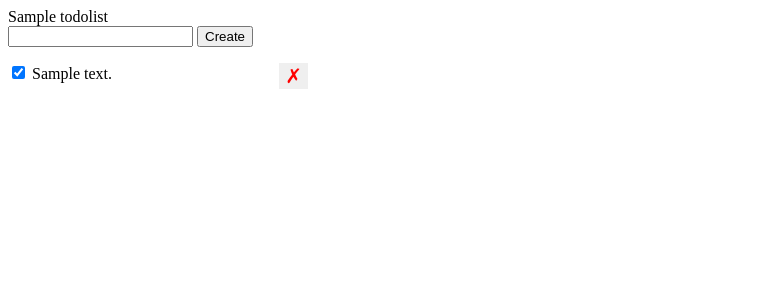
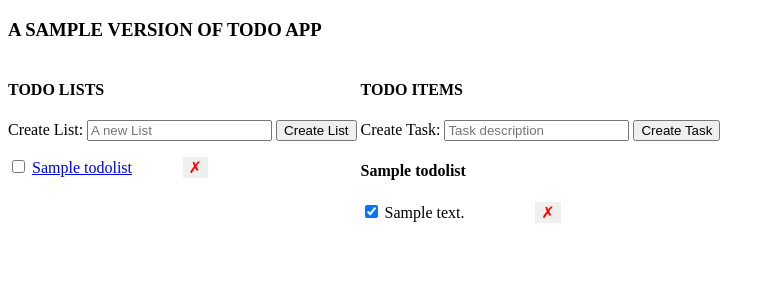
Before and after one commit to mrkamot1979/nryoucandoit, a Flask app: page /lists/1 in a window 1280 px wide. Shown: the top 300 px of the page, without its empty margins (0-775 px from the left). Run offline with Flask 2, Linux system fonts and the light colour scheme; tables that the repository leaves empty hold one stand-in row (values such as "Sample post").

Commit message:
Working code

```diff
--- a/app.py
+++ b/app.py
@@ -4,90 +4,198 @@ from flask_migrate import Migrate
 import sys
 
 app = Flask(__name__)
-app.config['SQLALCHEMY_DATABASE_URI'] = 'postgres://rogelio.roldan@localhost:5432/todoapp'
+app.config['SQLALCHEMY_DATABASE_URI'] = 'postgresql://rogelio.roldan@localhost:5432/todoapp'
 app.config['SQLALCHEMY_TRACK_MODIFICATIONS'] = False
 db = SQLAlchemy(app)
+
 migrate = Migrate(app, db)
 
-class TodoList(db.Model):
-      __tablename__ = 'todolists'
-      id = db.Column(db.Integer, primary_key=True)
-      name = db.Column(db.String(), nullable=False)
-      todos = db.relationship('Todo', backref='list', lazy=True)
 
 class Todo(db.Model):
-  __tablename__ = 'todos'
-  id = db.Column(db.Integer, primary_key=True)
-  description = db.Column(db.String(), nullable=False)
-  completed = db.Column(db.Boolean, nullable=False, default=False)
-  list_id = db.Column(db.Integer, db.ForeignKey('todolists.id'), nullable=False)
+    __tablename__ = "todos"
+    id = db.Column(db.Integer, primary_key=True)
+    description = db.Column(db.String(), nullable=False)
+    completed = db.Column(db.Boolean, nullable=False, default=False)
+    list_id = db.Column(db.Integer, db.ForeignKey(
+        'todolists.id'), nullable=False)
 
-  def __repr__(self):
-    return f'<Todo {self.id} {self.description}, list {self.list_id}>'
+    def __repr__(self):
+        return f'<Todo ID: {self.id}, description: {self.description}, complete: {self.complete}>'
 
 
+class TodoList(db.Model):
+    __tablename__ = "todolists"
+    id = db.Column(db.Integer, primary_key=True)
+    name = db.Column(db.String(), nullable=False)
+    todos = db.relationship('Todo', backref='list', lazy=True)
+
+    def __repr__(self):
+        return f'<TodoList ID: {self.id}, name: {self.name}, todos: {self.todos}>'
 
 
-@app.route('/todos/<todo_id>', methods=['DELETE'])
-def delete_todo(todo_id):
-  try:
-    Todo.query.filter_by(id=todo_id).delete()
-    db.session.commit()
-  except:
-    db.session.rollback()
-  finally:
-    db.session.close()
-  return jsonify({ 'success': True })
-
-# note: more conventionally, we would write a
-# POST endpoint to /todos for the create endpoint:
-# @app.route('/todos', method=['POST'])
 @app.route('/todos/create', methods=['POST'])
 def create_todo():
-  error = False
-  body = {}
-  try:
-    description = request.get_json()['description']
-    todo = Todo(description=description, completed=False)
-    db.session.add(todo)
-    db.session.commit()
-    body['id'] = todo.id
-    body['completed'] = todo.completed
-    body['description'] = todo.description
-  except:
-    error = True
-    db.session.rollback()
-    print(sys.exc_info())
-  finally:
-    db.session.close()
-  if error:
-    abort (400)
-  else:
-    return jsonify(body)
+    error = False
+    body = {}
+    try:
+        description = request.get_json()['description']
+        list_id = request.get_json()['list_id']
+        todo = Todo(description=description, completed=False, list_id=list_id)
+        db.session.add(todo)
+        db.session.commit()
+        body['id'] = todo.id
+        body['completed'] = todo.completed
+        body['description'] = todo.description
+    except():
+        db.session.rollback()
+        error = True
+        print(sys.exc_info())
+    finally:
+        db.session.close()
+    if error:
+        abort(500)
+    else:
+        return jsonify(body)
+
+@app.route('/todos/<todo_id>/set-complete', methods=['POST'])
+def update_todo(todo_id):
+    error = False
+    try:
+        complete = request.get_json()['complete']
+        todo = Todo.query.get(todo_id)
+        print('Todo: ', todo)
+        todo.complete = complete
+        db.session.commit()
+    except():
+        db.session.rollback()
+        error = True
+        print(sys.exc_info())
+    finally:
+        db.session.close()
+    if error:
+        abort(500)
+    else:
+        return redirect(url_for('index'))
+
+@app.route('/todos/<todo_id>/delete', methods=['DELETE'])
+def delete_todo(todo_id):
+    error = False
+    try:
+        #Todo.query.filter_by(id=todo_id).delete()
+        todo = Todo.query.get(todo_id)
+        db.session.delete(todo)
+        db.session.commit()
+    except():
+        db.session.rollback()
+        error = True
+    finally:
+        db.session.close()
+    if error:
+        abort(500)
+    else:
+        return jsonify({'success': True})
 
 @app.route('/todos/<todo_id>/set-completed', methods=['POST'])
 def set_completed_todo(todo_id):
-  try:
-    completed = request.get_json()['completed']
-    print('completed', completed)
-    todo = Todo.query.get(todo_id)
-    todo.completed = completed
-    db.session.commit()
-  except:
-    db.session.rollback()
-  finally:
-    db.session.close()
-  return redirect(url_for('index'))
+    error = False
+
+    try:
+        completed = request.get_json()['completed']
+
+        todo = Todo.query.get(todo_id)
+        todo.completed = completed
+
+        db.session.commit()
+    except:
+        db.session.rollback()
+
+        error = True
+    finally:
+        db.session.close()
+
+    if error:
+        abort(500)
+    else:
+        return '', 200
+
+@app.route('/')
+def index():
+    return redirect(url_for('get_list_todos', list_id=1))
 
 @app.route('/lists/<list_id>')
 def get_list_todos(list_id):
-  return render_template('index.html',
-    lists=TodoList.query.all(),
-    todos=Todo.query.filter_by(list_id=list_id).order_by('id').all()
-  )
+    lists = TodoList.query.all()
+    active_list = TodoList.query.get(list_id)
+    todos = Todo.query.filter_by(list_id=list_id).order_by('id').all()
+
+    return render_template('index.html', todos=todos, lists=lists, active_list=active_list)
+
+@app.route('/lists/create', methods=['POST'])
+def create_list():
+    error = False
+    body = {}
+    try:
+        name = request.get_json()['name']
+        todolist = TodoList(name=name)
+        db.session.add(todolist)
+        db.session.commit()
+        body['id'] = todolist.id
+        body['name'] = todolist.name
+    except():
+        db.session.rollback()
+        error = True
+        print(sys.exc_info)
+    finally:
+        db.session.close()
+    if error:
+        abort(500)
+    else:
+        return jsonify(body)
+
+@app.route('/lists/<list_id>/delete', methods=['DELETE'])
+def delete_list(list_id):
+    error = False
+    try:
+        list = TodoList.query.get(list_id)
+        for todo in list.todos:
+            db.session.delete(todo)
+
+        db.session.delete(list)
+        db.session.commit()
+    except():
+        db.session.rollback()
+        error = True
+    finally:
+        db.session.close()
+    if error:
+        abort(500)
+    else:
+        return jsonify({'success': True})
 
 
-@app.route('/')
-def index():
-  return redirect(url_for('get_list_todos', list_id=1)
-  )
+@app.route('/lists/<list_id>/set-completed', methods=['POST'])
+def set_completed_list(list_id):
+    error = False
+
+    try:
+        list = TodoList.query.get(list_id)
+
+        for todo in list.todos:
+            todo.completed = True
+
+        db.session.commit()
+    except:
+        db.session.rollback()
+
+        error = True
+    finally:
+        db.session.close()
+
+    if error:
+        abort(500)
+    else:
+        return '', 200
+
+
+if __name__ == '__main__':
+    app.run(debug=True)
--- a/templates/index.html
+++ b/templates/index.html
@@ -1,5 +1,7 @@
-<html>
+<!DOCTYPE html>
+<html lang="en">
   <head>
+    <meta http-equiv="refresh" content="60">
     <title>Todo App</title>
     <style>
       .hidden {
@@ -7,9 +9,8 @@
       }
       ul {
         list-style: none;
-        padding: 0;
-        margin: 0;
-        width: 300px;
+        padding-left: 0;
+        width: 200px;
       }
       li {
         clear: both;
@@ -21,54 +22,103 @@
         color: red;
         float: right;
         cursor: pointer;
-        font-size: 20px;
+        font-size: 16px;
       }
-      ul {
+      .lists-wrapper, .todos-wrapper {
         display: inline-block;
+        vertical-align: top;
       }
     </style>
   </head>
   <body>
+    <h3>A SAMPLE VERSION OF TODO APP</h3>
+    <div class="lists-wrapper">
+        <h4>TODO LISTS</h4>
+        <form action="/lists/create" method="POST" id="list-form">
+          <label for="todolist">Create List:</label>
+          <input type="text" name="todolist" id="todolist-input" placeholder="A new List" data-id="{{ active_list.id }}"/>
+          <button type="submit">Create List</button>
+        </form>
       <ul id="lists">
         {% for list in lists %}
-      <li>{{ list.name }}</li>
+        <li>
+          <input type="checkbox" data-id="{{ list.id }}" class="list-check-completed">
+          <a href="/lists/{{ list.id }}">{{ list.name }}</a>
+          <button class="delete-list" data-id="{{ list.id }}">&cross;</button>
+        </li>
     {% endfor %}
       </ul>
-    <form id="form" method="post" action="/todos/create">
-      <input type="text" id="description" name="description" />
-      <input type="submit" value="Create" />
+    </div>
+
+    <div class="todos-wrapper">
+      <h4>TODO ITEMS</h4>
+      <form action="/todos/create" method="POST" id="todo-form">
+        <input id="list_id" type="hidden" value="{{ active_list.id }}">
+        <label for="description">Create Task:</label>
+        <input id="description" type="text" name="description" placeholder="Task description"  />
+        <button type="submit">Create Task</button>
       </form>
-    <div id="error" class="hidden">Something went wrong!</div>
+      <div id="error" class="hidden">
+        An error occurred, please try again.
+      </div>
+        <h4>{{ active_list.name }}</h4>
         <ul id="todos">
           {% for todo in todos %}
           <li>
-        <input class="check-completed" data-id="{{ todo.id }}" type="checkbox" {% if todo.completed %} checked {% endif %} />
+            <input data-id="{{ todo.id }}" class="todo-check-completed" type="checkbox" name="complete" id="complete" {% if todo.completed %} checked {%endif%} />
             {{ todo.description }}
-        <button class="delete-button" data-id="{{ todo.id }}">&cross;</button>
+            <button class="delete-todo" data-id="{{ todo.id }}">&cross;</button>
           </li>
           {% endfor %}
         </ul>
+
+    </div>
+
     <script>
-      const deleteBtns = document.querySelectorAll('.delete-button');
-      for (let i = 0; i < deleteBtns.length; i++) {
-        const btn = deleteBtns[i];
-        btn.onclick = function(e) {
-          const todoId = e.target.dataset['id'];
-          fetch('/todos/' + todoId, {
-            method: 'DELETE'
+      let deleteBtns;
+      const listCheckboxes = document.querySelectorAll('.list-check-completed');
+      for (let i = 0; i < listCheckboxes.length; i++) {
+          const checkbox = listCheckboxes[i];
+
+          checkbox.onchange = function (e) {
+              if (e.target.checked) {
+                  const listId = e.target.dataset.id;
+
+                  fetch('/lists/' + listId + '/set-completed', {
+                      method: 'POST',
+                      headers: {
+                          'Content-Type': 'application/json'
+                      }
                   })
-          .then(function() {
-            const item = e.target.parentElement;
-            item.remove();
+                  .then(function (jsonResponse) {
+                      document.getElementById('error').className = 'hidden';
+
+                      const todoCheckboxes = document.querySelectorAll('.todo-check-completed');
+
+                      for (let i = 0; i < todoCheckboxes.length; i++) {
+                          const checkbox = todoCheckboxes[i];
+
+                          checkbox.checked = true;
+                      }
+                  })
+                  .catch(function () {
+                      document.getElementById('error').className = '';
                   })
               }
           }
-      const checkboxes = document.querySelectorAll('.check-completed');
-      for (let i = 0; i < checkboxes.length; i++) {
-        const checkbox = checkboxes[i];
-        checkbox.onchange = function(e) {
+      }
+
+
+
+
+      const todoCheckboxes = document.querySelectorAll('.todo-check-completed');
+      for (let i = 0; i < todoCheckboxes.length; i++) {
+          const checkbox = todoCheckboxes[i];
+
+          checkbox.onchange = function (e) {
               const newCompleted = e.target.checked;
-          const todoId = e.target.dataset['id'];
+              const todoId = e.target.dataset.id;
+
               fetch('/todos/' + todoId + '/set-completed', {
                   method: 'POST',
                   body: JSON.stringify({
@@ -78,54 +128,120 @@
                       'Content-Type': 'application/json'
                   }
               })
-          .then(function() {
+              .then(function (jsonResponse) {
                   document.getElementById('error').className = 'hidden';
               })
-          .catch(function() {
+              .catch(function () {
                   document.getElementById('error').className = '';
               })
           }
       }
-      const descInput = document.getElementById('description');
-      document.getElementById('form').onsubmit = function(e) {
+
+      deleteBtns = document.querySelectorAll(".delete-todo");
+
+      for (let i = 0; i < deleteBtns.length; i++) {
+        const deleteBtn = deleteBtns[i];
+        deleteBtn.onclick = function(e) {
+          console.log("Delete event: ", e);
+          const todoId = e.target.dataset.id;
+          fetch('/todos/'+ todoId + '/delete',{
+            method: 'DELETE'
+          }).then(function() {
+            console.log('Parent?', e.target);
+            const item = e.target.parentElement;
+            item.remove();
+              document.getElementById("error").className = "hidden";
+            })
+            .catch(function(e) {
+              console.error(e);
+              document.getElementById("error").className = "";
+            });
+        };
+      }
+
+      deleteListBtns = document.querySelectorAll(".delete-list");
+
+      for (let i = 0; i < deleteListBtns.length; i++) {
+        const deleteBtn = deleteListBtns[i];
+        deleteBtn.onclick = function(e) {
+          console.log("Delete event: ", e);
+          const listId = e.target.dataset.id;
+
+          fetch('/lists/'+ listId + '/delete',{
+            method: 'DELETE'
+          }).then(function() {
+            console.log('Parent?', e.target);
+            const item = e.target.parentElement;
+            item.remove();
+              document.getElementById("error").className = "hidden";
+              window.location.reload(true);
+            })
+            .catch(function(e) {
+              console.error(e);
+              document.getElementById("error").className = "";
+            });
+        };
+      }
+
+
+      document.getElementById('todo-form').onsubmit = function (e) {
         e.preventDefault();
-        const desc = descInput.value;
-        descInput.value = '';
+
         fetch('/todos/create', {
             method: 'POST',
             body: JSON.stringify({
-            'description': desc,
+                'description': document.getElementById('description').value,
+                'list_id': document.getElementById('list_id').value
             }),
             headers: {
-            'Content-Type': 'application/json',
+                'Content-Type': 'application/json'
             }
         })
-        .then(response => response.json())
-        .then(jsonResponse => {
-          const li = document.createElement('li');
-          const checkbox = document.createElement('input');
-          checkbox.className = 'check-completed';
-          checkbox.type = 'checkbox';
-          checkbox.setAttribute('data-id', jsonResponse.id);
-          li.appendChild(checkbox);
+        .then(function (response) {
+            return response.json();
+        })
+        .then(function (jsonResponse) {
+            const liItem = document.createElement('LI');
 
-          const text = document.createTextNode(' ' + jsonResponse.description);
-          li.appendChild(text);
-
-          const deleteBtn = document.createElement('button');
-          deleteBtn.className = 'delete-button';
-          deleteBtn.setAttribute('data-id', jsonResponse.id);
-          deleteBtn.innerHTML = '&cross;';
-          li.appendChild(deleteBtn);
-
-          document.getElementById('todos').appendChild(li);
+            liItem.innerHTML = jsonResponse['description'];
+            document.getElementById('todos').appendChild(liItem);
             document.getElementById('error').className = 'hidden';
+            window.location.reload(true);
         })
-        .catch(function() {
-          console.error('Error occurred');
+        .catch(function () {
             document.getElementById('error').className = '';
         })
       }
+
+      document.getElementById('list-form').onsubmit = function (e) {
+        e.preventDefault();
+
+        fetch('/lists/create', {
+            method: 'POST',
+            body: JSON.stringify({
+                'name': document.getElementById('todolist-input').value
+            }),
+            headers: {
+                'Content-Type': 'application/json'
+            }
+        })
+        .then(function (response) {
+            return response.json();
+        })
+        .then(function (jsonResponse) {
+            const liItem = document.createElement('LI');
+
+            liItem.innerHTML = jsonResponse['name'];
+            document.getElementById('lists').appendChild(liItem);
+            document.getElementById('error').className = 'hidden';
+            window.location.reload(true);
+        })
+        .catch(function (err) {
+            document.getElementById('error').className = '';
+        })
+      }
+
+
     </script>
   </body>
 </html>
```
Lines whose indentation alone changed are shown as unchanged.
